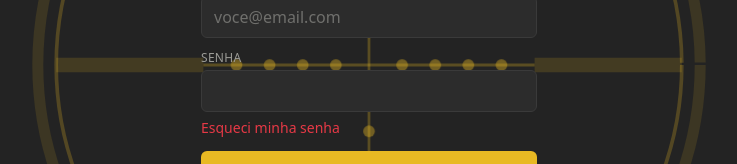
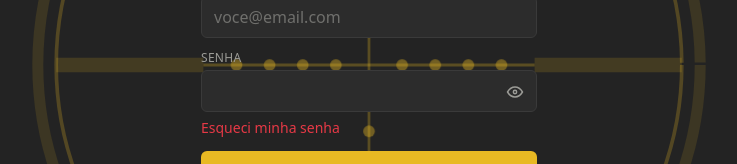
Before and after one commit to rafaelortolani/shottrack-frontend, a Next.js app: page /login in a window 1280 px wide. Shown: the part 335-499 px from the top of the page, without its empty margins (271-1008 px from the left). Built offline with nearby package versions, Linux system fonts and the light colour scheme.

Commit message:
feat(login): botão de olho para mostrar/ocultar a senha
Co-Authored-By: Claude Sonnet 5.5 <noreply@anthropic.com>

```diff
--- a/src/app/login/page.tsx
+++ b/src/app/login/page.tsx
@@ -5,6 +5,7 @@ import { useRouter, useSearchParams } from "next/navigation";
 import Link from "next/link";
 import { LogoWordmark } from "@/components/LogoWordmark";
 import { LegalLinks } from "@/components/LegalLinks";
+import { PasswordInput } from "@/components/PasswordInput";
 import { TargetRings } from "@/components/TargetRings";
 import { tooManyRequestsMessage } from "@/lib/rateLimit";
 
@@ -107,9 +108,8 @@ function LoginForm() {
                 <label htmlFor="password" className="block text-xs uppercase tracking-wide text-foreground-muted mb-1">
                   Senha
                 </label>
-                <input
+                <PasswordInput
                   id="password"
-                  type="password"
                   required
                   value={password}
                   onChange={(e) => setPassword(e.target.value)}
--- /dev/null
+++ b/src/components/PasswordInput.tsx
@@ -0,0 +1,27 @@
+"use client";
+
+import { useState } from "react";
+import { IconEye, IconEyeOff } from "@tabler/icons-react";
+
+type PasswordInputProps = Omit<React.InputHTMLAttributes<HTMLInputElement>, "type">;
+
+/** Campo de senha com botão "olho" para mostrar/ocultar o que foi digitado. */
+export function PasswordInput({ className = "", ...props }: PasswordInputProps) {
+  const [visible, setVisible] = useState(false);
+  const Icon = visible ? IconEyeOff : IconEye;
+
+  return (
+    <div className="relative">
+      <input {...props} type={visible ? "text" : "password"} className={`${className} pr-11`} />
+      <button
+        type="button"
+        onClick={() => setVisible((v) => !v)}
+        aria-pressed={visible}
+        aria-label={visible ? "Ocultar caracteres" : "Mostrar caracteres"}
+        className="absolute inset-y-0 right-0 flex min-h-11 min-w-11 items-center justify-center text-foreground-muted hover:text-foreground transition-colors"
+      >
+        <Icon size={20} stroke={1.75} />
+      </button>
+    </div>
+  );
+}
```
Also changed, not shown: 1 other file (tests, documents, lock files or other folders).
